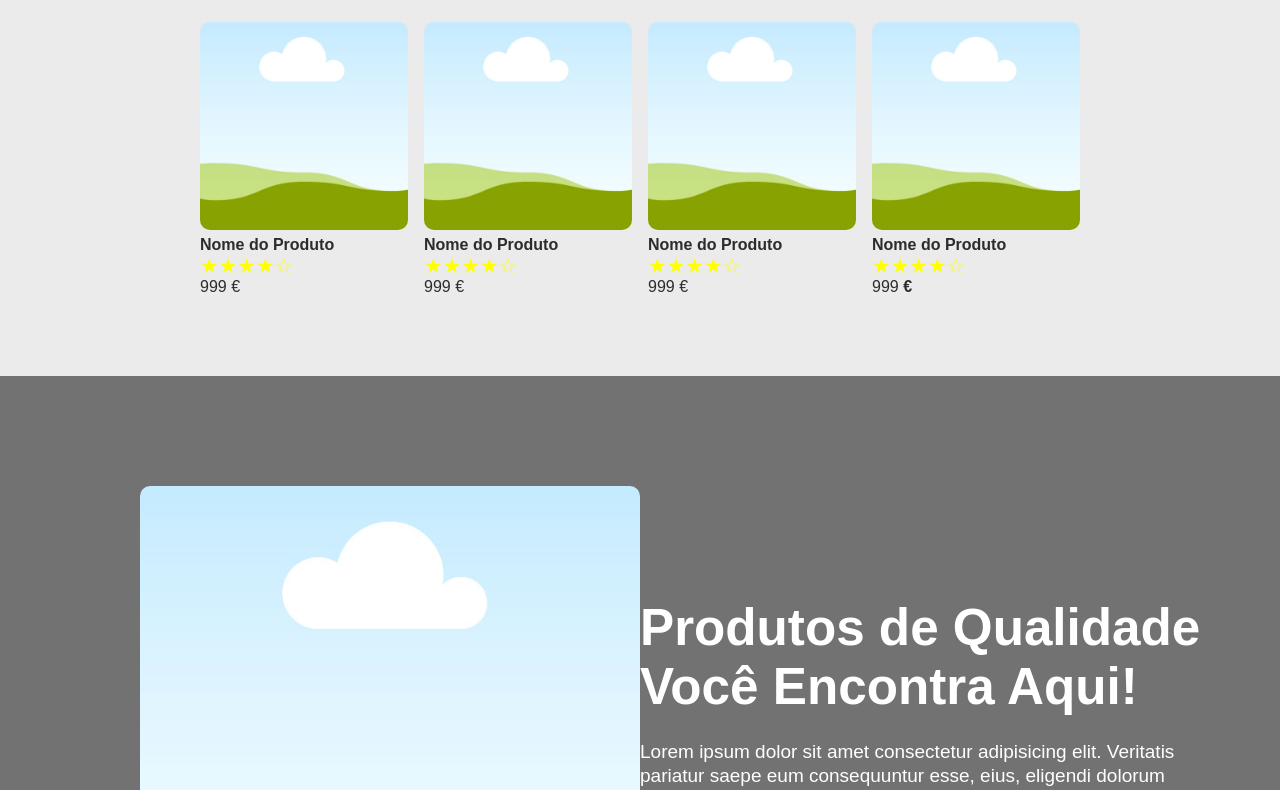
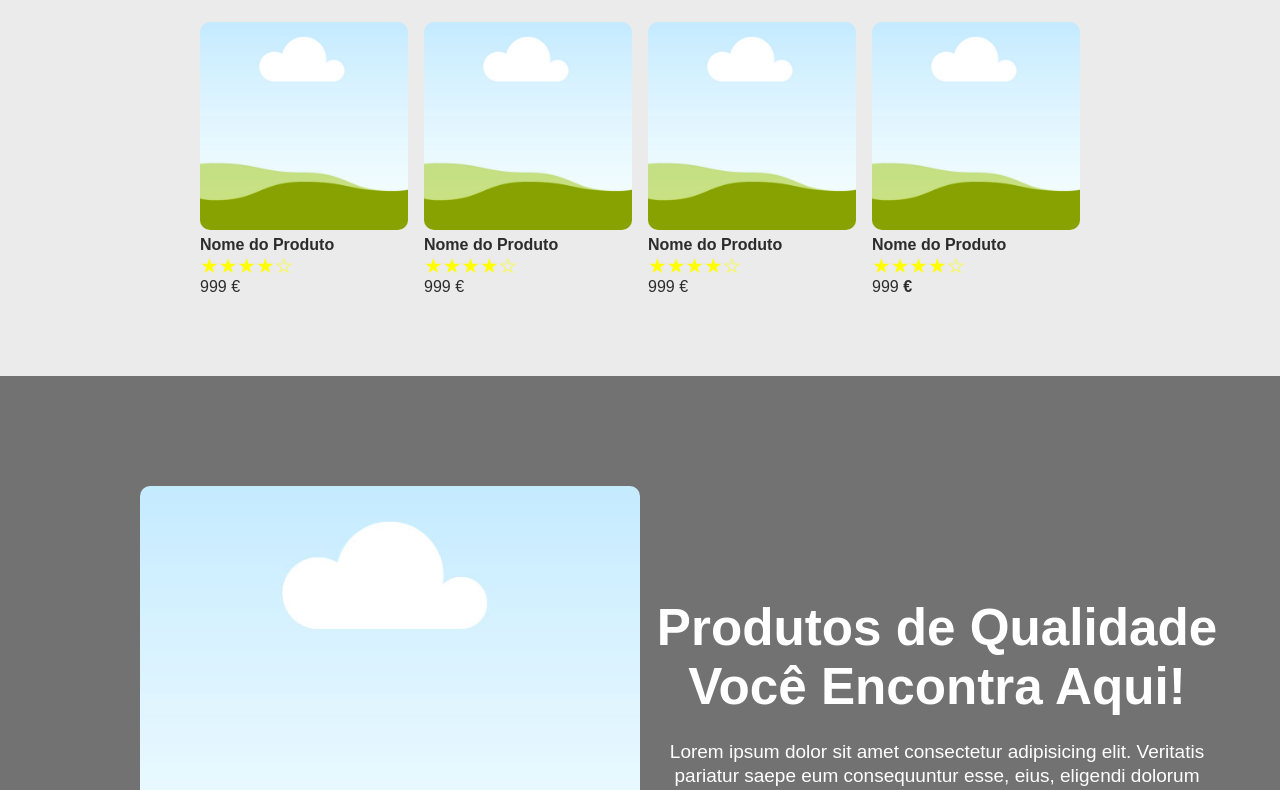
Before and after one commit to rylderrodrygo/Site-Pikly, a plain HTML site: page index.html in a window 1280 px wide. Shown: the part 2010-2800 px from the top of the page. Drawn offline with Linux system fonts and the light colour scheme.

Commit message:
responsividade

```diff
--- a/style/style.css
+++ b/style/style.css
@@ -298,6 +298,10 @@ main {
     border-radius: 10px;
 }
 
+.header-botton-side-left{
+    text-align: center;
+}
+
 @media(max-width:780px){
     .cols-3{
         grid-template-columns: repeat(1, 1fr);
```
